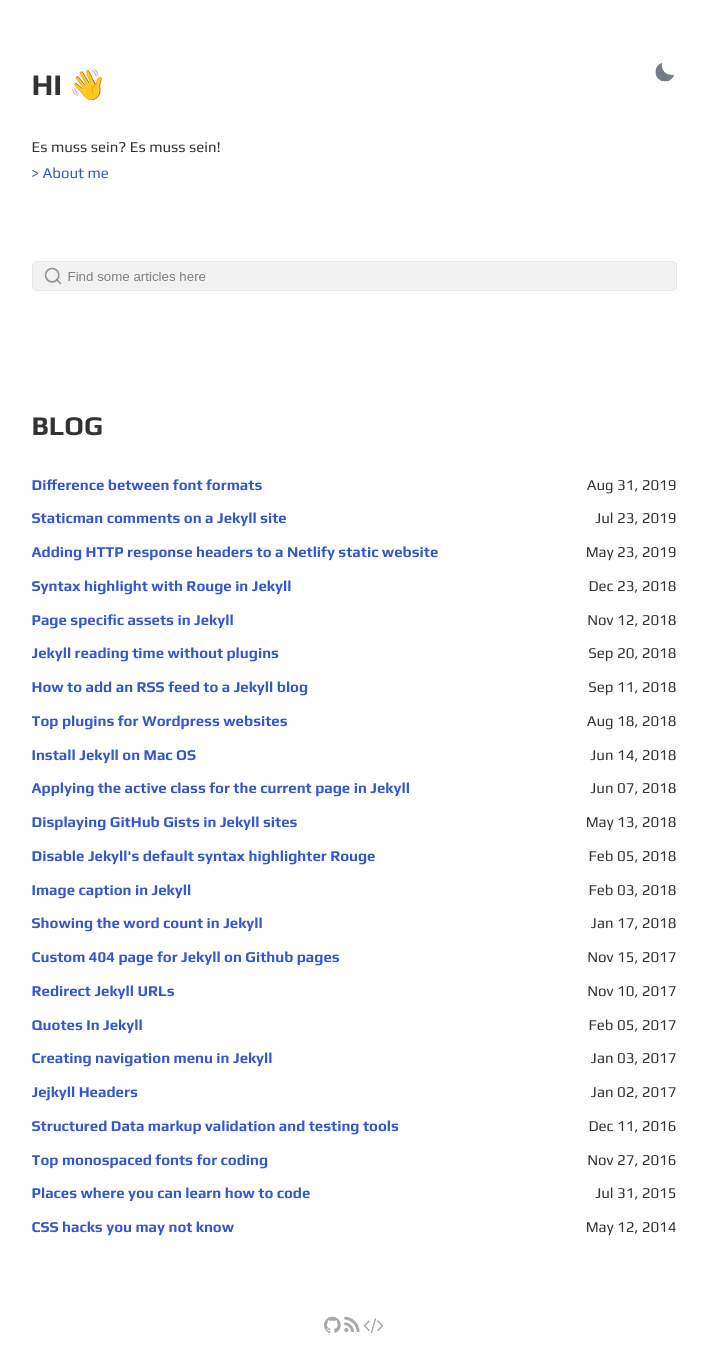
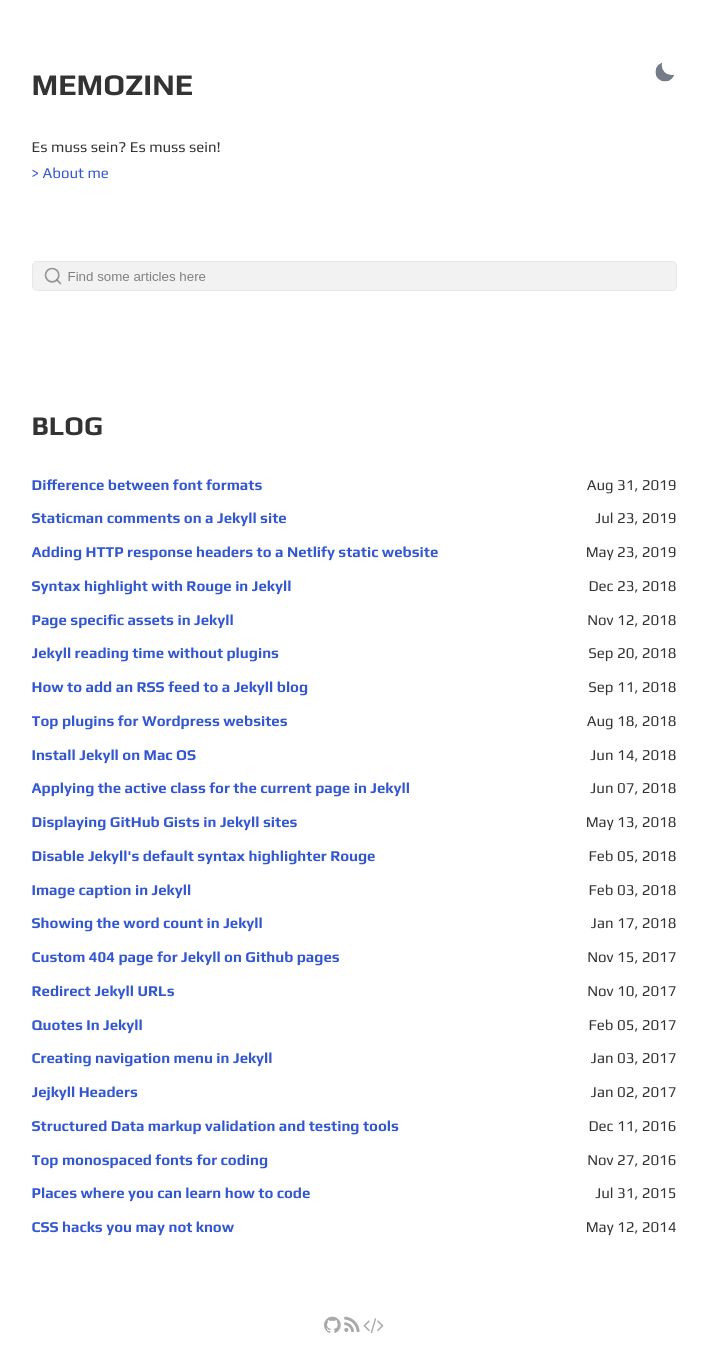
Before and after one commit to codyb1ue/codyb1ue.github.io, a Jekyll site: the page built from index.html, in a window 1280 px wide. Shown: the whole page, without its empty margins (286-994 px from the left). Built offline with Jekyll 4.4.1, drawn with Linux system fonts in a browser that asks for light colours.

Commit message:
Update _config.yml

```diff
--- a/_config.yml
+++ b/_config.yml
@@ -1,6 +1,6 @@
 site: Memozine
 title: Memzoine
-greetings: Hi 👋
+greetings: Memozine
 description: >-
   Es muss sein? Es muss sein!
 lang: en-US
@@ -11,7 +11,7 @@
 
 author:
   name: Cody
-  bio: just a minimalist, personal blog
+  bio:
   userpicture:
   username: # general username
   github: # github username
```
